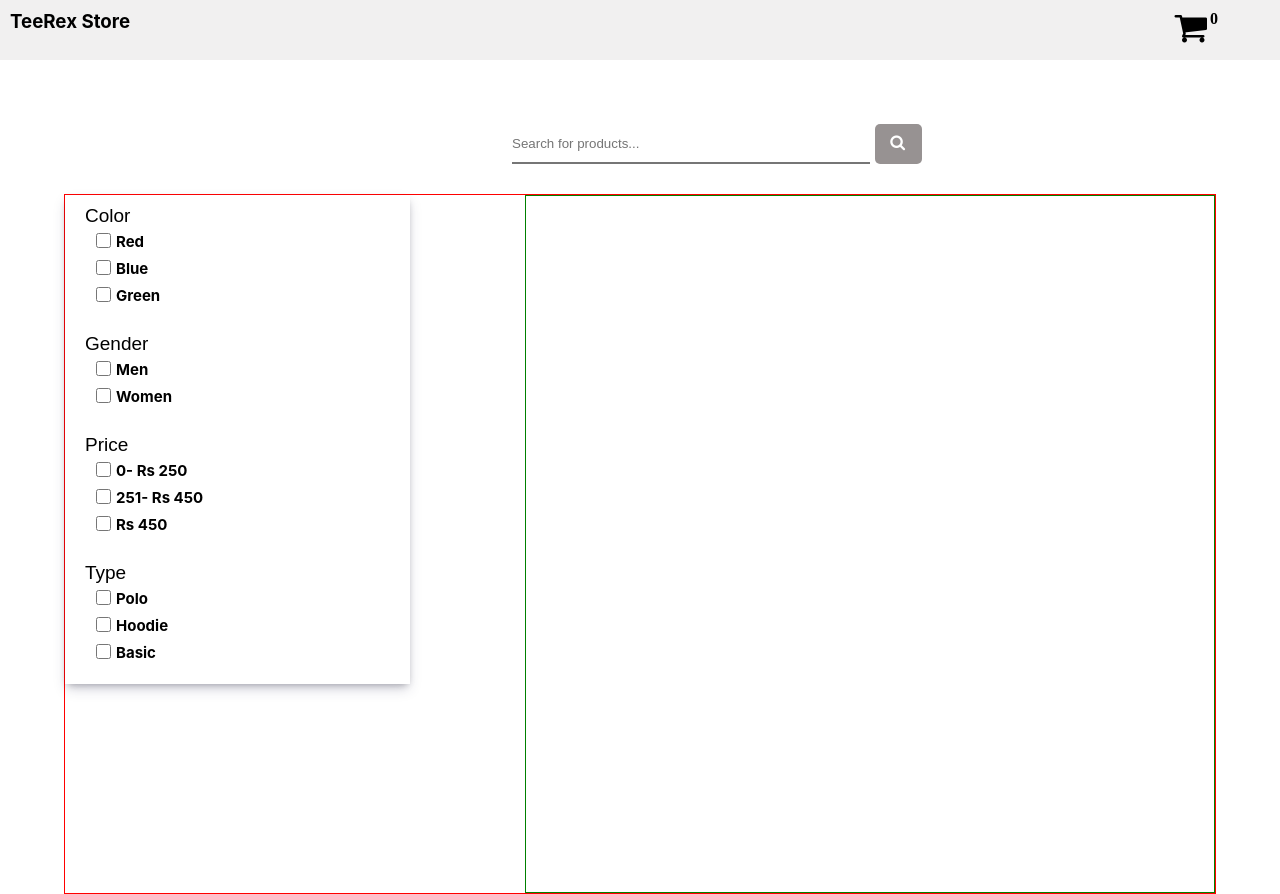
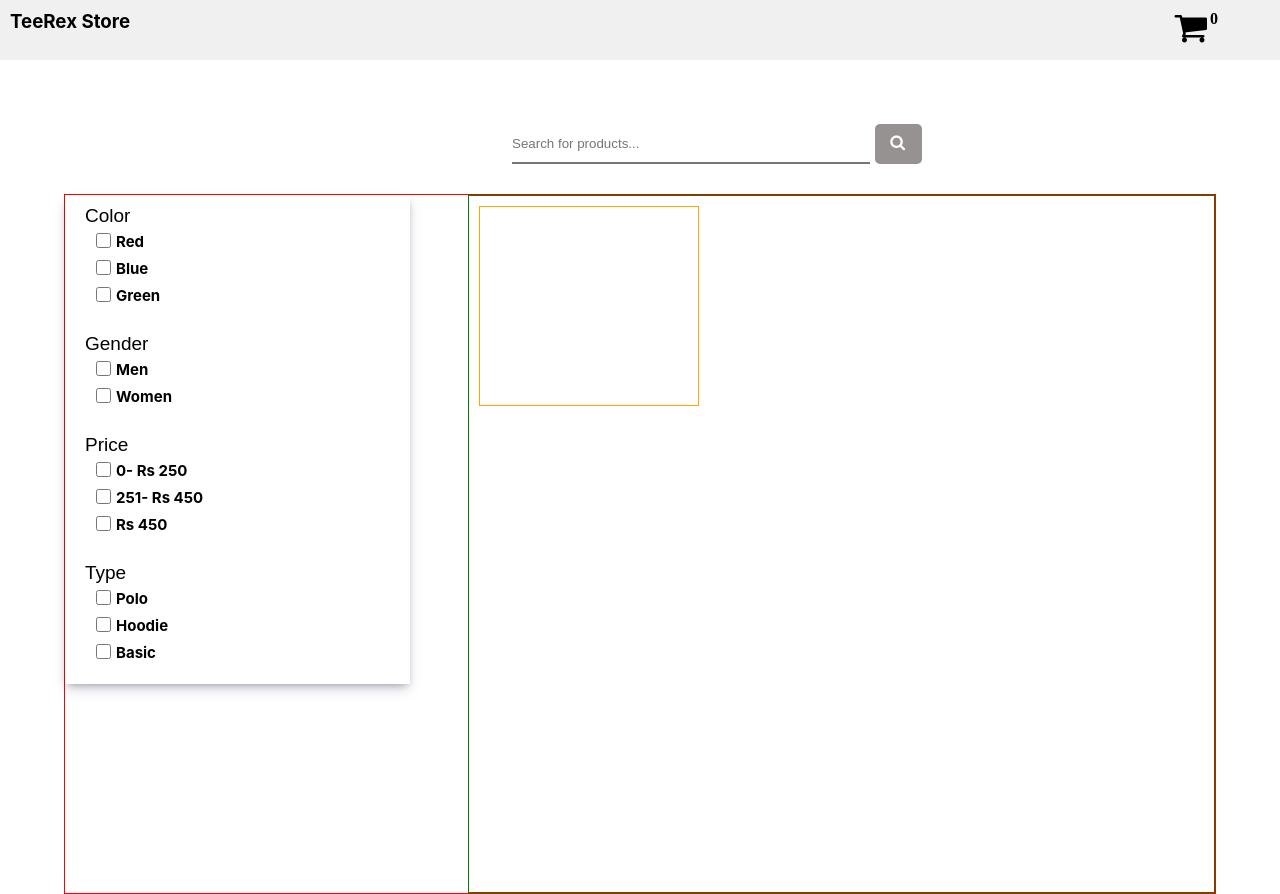
Before and after one commit to Iqbal0786/teerex-store, a React (Create React App) app: page / in a window 1280 px wide. Built offline with nearby package versions, Linux system fonts and the light colour scheme.

Commit message:
added single product component

```diff
--- a/src/Styles/styles.css
+++ b/src/Styles/styles.css
@@ -111,7 +111,18 @@ input{
 }
 
 .contentDiv > .product_list_div{
-    width: 60%;
+    width: 65%;
     height: 100%;
+     display: grid;
+     grid-template-columns: repeat(3,1fr);
+     grid-gap: 10px;
+     padding: 10px;
     border: 1px solid green;
+    overflow: auto;
 }
+
+.product_card{
+    width: 220px;
+    height: 200px;
+    border: 1px solid orange;
+}
--- a/src/components/ProductList.jsx
+++ b/src/components/ProductList.jsx
@@ -1,5 +1,6 @@
 import React from 'react'
 import "../Styles/styles.css"
+import SingleProductCard from './SingleProductCard'
 export default function ProductList() {
   return (
     <>
@@ -71,7 +72,10 @@ export default function ProductList() {
             </div>
 
         </div>
-        <div className='product_list_div'></div>
+        <div className='product_list_div'>
+            <SingleProductCard/>
+
+        </div>
       </div>
     </>
   )
--- /dev/null
+++ b/src/components/SingleProductCard.jsx
@@ -0,0 +1,12 @@
+import React from 'react'
+
+export default function SingleProductCard() {
+  return (
+    <>
+     <div className="product_card">
+
+     </div>
+
+    </>
+  )
+}
```
